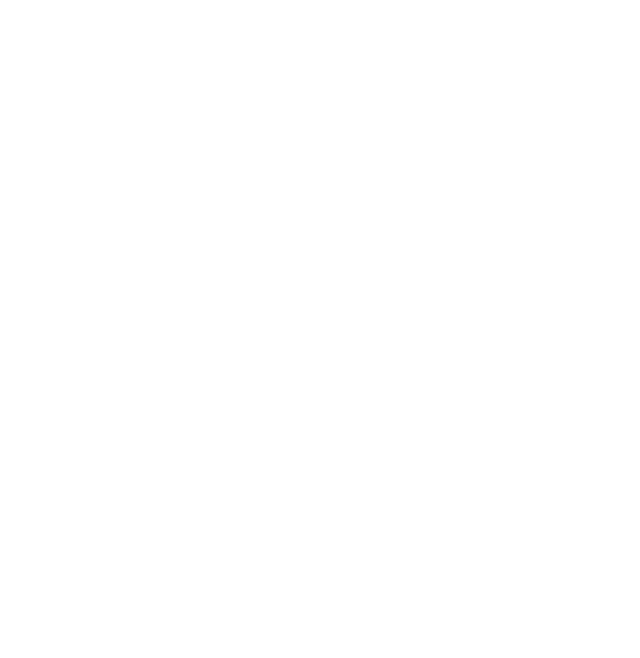
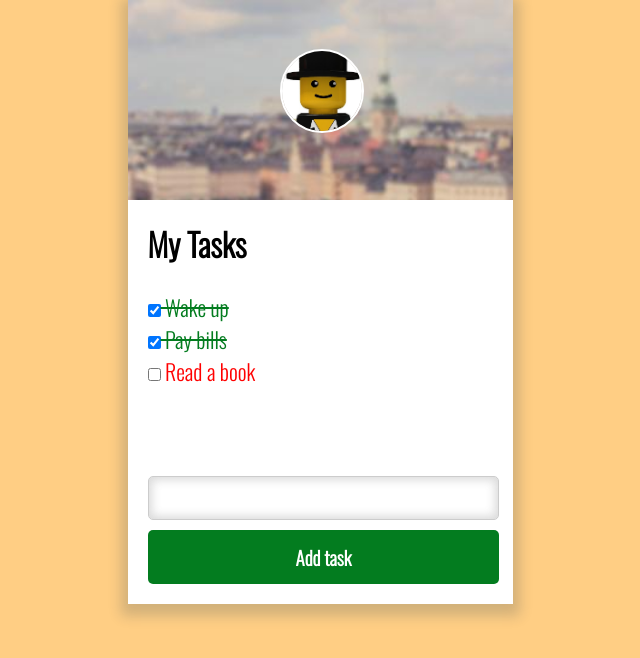
Before and after one commit to nexon5/JavaNix, a plain HTML site: page index.html in a window 1280 px wide. Shown: the whole page, without its empty margins (320-960 px from the left). Drawn offline with nearby package versions, Linux system fonts and the light colour scheme.

Commit message:
initCommit

```diff
--- a/index.html
+++ b/index.html
@@ -1,12 +1,43 @@
 <!DOCTYPE html>
 <html lang="en">
+
 <head>
     <meta charset="UTF-8">
     <meta http-equiv="X-UA-Compatible" content="IE=edge">
     <meta name="viewport" content="width=device-width, initial-scale=1.0">
-    <title>WTF</title>
+    <link rel="stylesheet" href="style.css">
+    <title>ToDo List</title>
 </head>
+
 <body>
+    <div class="warp">
+        <div class="top">
+            <div class="avatar">
+                <img src="2.jpg" alt="">
+            </div>
+        </div>
 
+        <div class="bottom">
+
+
+            <div class="main">
+                <h1>My Tasks </h1>
+                <br>
+                <ul>
+                    <li><input type="checkbox" checked><span> Wake up</span></li>
+                    <li><input type="checkbox" checked><span> Pay bills</span></li>
+                    <li><input type="checkbox"><span> Read a book</span></li>
+                </ul>
+            </div>
+
+            <div class="controlPanel">
+                <input type="text" class="mainField">
+                <button><b> Add task</b></button>
+            </div>
+
+        </div>
+    </div>
+    <script src="script.js"></script>
 </body>
+
 </html>
--- /dev/null
+++ b/script.js
@@ -0,0 +1,16 @@
+let field = document.querySelector(".mainField");
+let mainArea = document.querySelector("ul");
+
+document.querySelector("button").onclick = function () {
+    let text = field.value;
+    if (text !== "") {
+        /*mainArea.innerHTML += `<li><input type="checkbox"><span>${text}</span></li>`;
+        console.log(mainArea.innerHTML);*/
+        let newElem = document.createElement("li");
+        newElem.innerHTML = `<input type="checkbox"><span>${text}</span>`;
+        mainArea.appendChild(newElem);
+        field.value = "";
+    } else console.log("ELSE");
+
+
+}
--- /dev/null
+++ b/style.css
@@ -0,0 +1,96 @@
+@import url('https://fonts.googleapis.com/css2?family=Oswald:wght@300&display=swap');
+* {
+    margin: 0;
+}
+body{
+    font-family: 'Oswald', sans-serif;
+    background: rgb(255, 206, 132);
+}
+
+.warp{
+    width: 385px;
+    margin-left: auto;
+    margin-right: auto;
+    display: grid;
+    min-height: 604px;
+    grid-template-rows: 200px auto;
+    box-shadow: 0px 5px 12px 7px rgba(34, 60, 80, 0.2);
+}
+
+img{
+    width: 80px;
+    height: 80px;
+    border-radius: 50px;
+    border: 2px solid white;
+
+}
+.avatar{
+    margin-left: auto;
+    margin-right: auto;
+    margin-top: 49px;
+    width: 80px;
+    height: 80px;
+
+}
+.top{
+    background-image: url(mainbg.jpg);
+    background-size: 100%;
+    height: 240px;
+}
+.bottom{
+    padding: 20px;
+    background: white;
+    min-height: 300px;
+    font-family: inherit;
+    display: grid;
+}
+.controlPanel{
+    align-self: flex-end;
+
+}
+
+
+input[type=text]{
+    width: 100%;
+    height: 40px;
+    border: 1px solid #ccc;
+    font-size: 20px;
+    font-family: inherit;
+    border-radius: 5px;
+    margin-top: 10px;
+    margin-bottom: 10px;
+    box-shadow: 0px 0px 10px 3px rgba(71, 71, 71, 0.2) inset;
+}
+span{
+    color: red;
+     font-size: 22px;
+}
+button{
+    width: 102%;
+    background:#037c1f;
+    height: 54px;
+    font-family: 'Oswald', sans-serif;
+    font-size: 19px;
+    color: white;
+    border: none;
+    padding: 0;
+    cursor: pointer;
+    border-radius: 5px;
+
+}
+ ul{
+     list-style-type: none;
+     padding: 0;
+ }
+
+
+ .finished {
+     color:#037c1f;
+     text-decoration: line-through;
+ }
+
+
+input[type=checkbox]:checked + span{
+    color:#037c1f;
+    text-decoration: line-through;
+}
```
Also changed, not shown: 2.jpg (added), mainbg.jpg (added), 1 other file.
